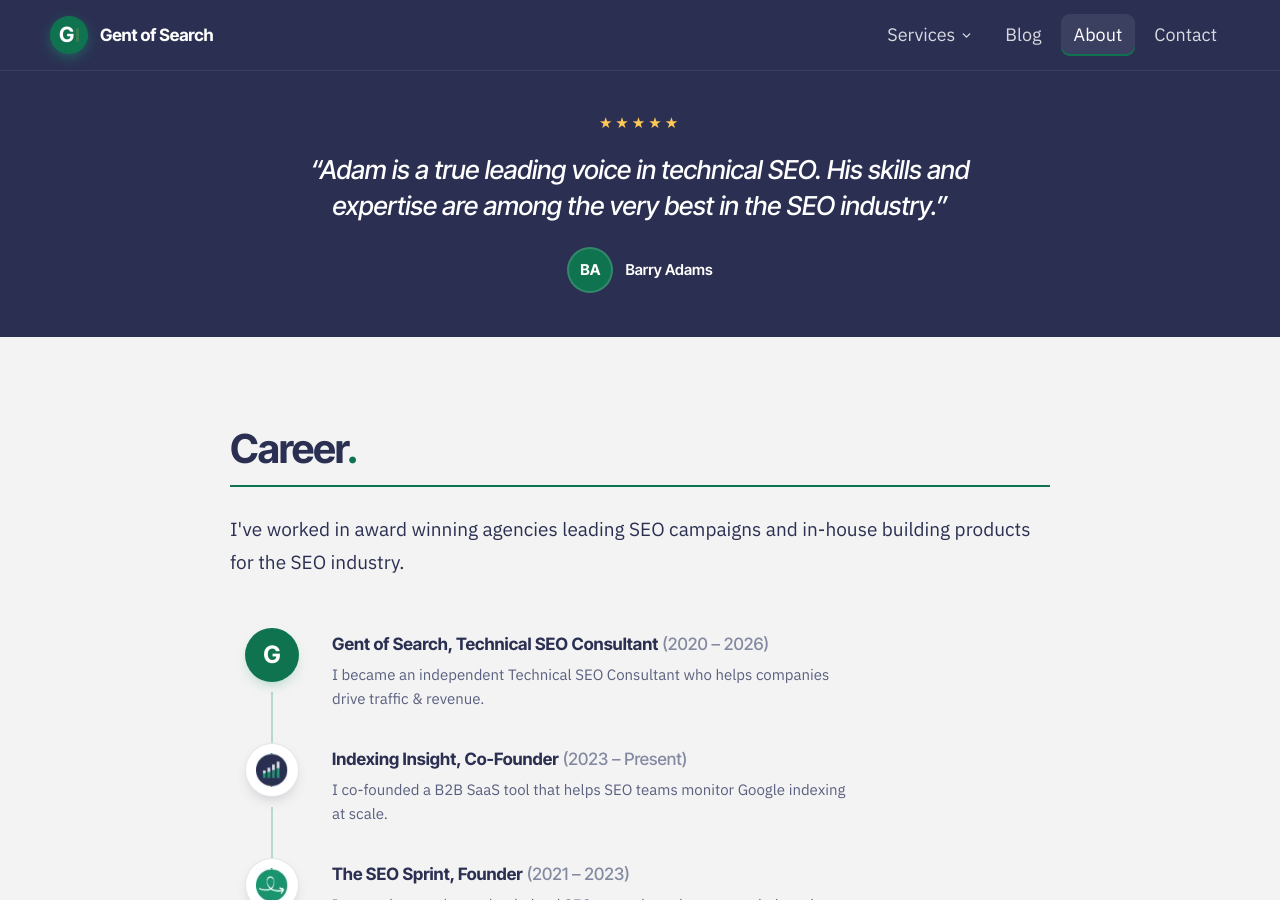
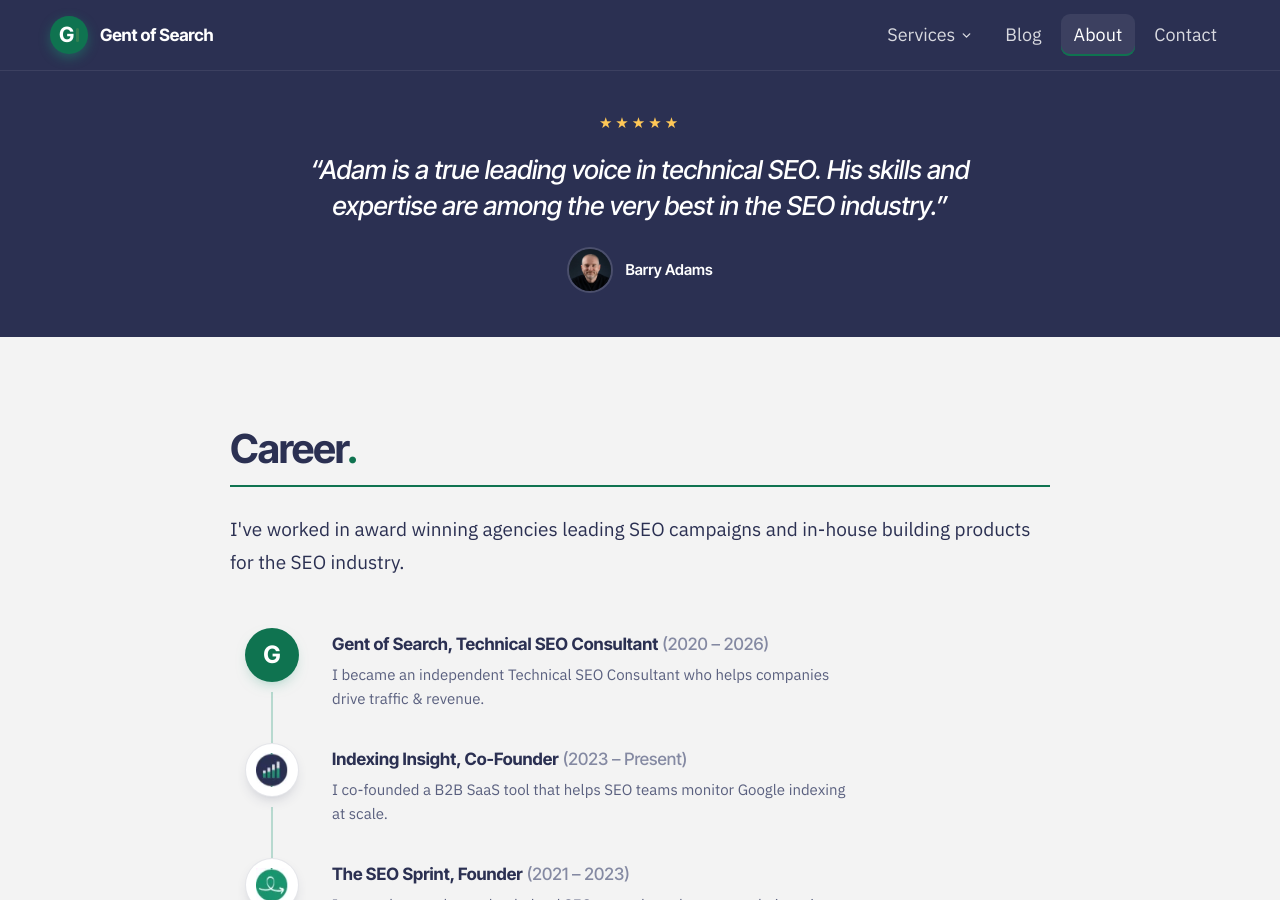
Before and after one commit to Gent-of-Search/gentofsearch.com, a Jekyll site: the page built from about.html, in a window 1280 px wide and 900 px high, scrolled down 598 px. Built offline with Jekyll 4.4.1, drawn with Linux system fonts in a browser that asks for light colours.

Commit message:
About testimonial: use Barry Adams headshot instead of initials

```diff
--- a/about.html
+++ b/about.html
@@ -30,7 +30,7 @@ nav_active: about
     <span style="color:#FFC857; letter-spacing:3px; font-size:15px;">★★★★★</span>
     <p style="font-family:'Inter Tight',sans-serif; font-weight:500; font-style:italic; font-size:clamp(20px,2.4vw,26px); line-height:1.4; letter-spacing:-0.01em; color:#FFFFFF; max-width:720px; margin:0;">&ldquo;Adam is a true leading voice in technical SEO. His skills and expertise are among the very best in the SEO industry.&rdquo;</p>
     <div style="display:inline-flex; align-items:center; gap:12px; margin-top:4px;">
-      <span style="width:46px; height:46px; border-radius:50%; background:#0F7350; display:grid; place-items:center; flex-shrink:0; border:2px solid rgba(255,255,255,0.15);"><span style="font-family:'Inter Tight',sans-serif; font-weight:700; font-size:15px; color:#FFFFFF;">BA</span></span>
+      <img width="240" height="240" loading="lazy" src="{{ '/testimonial-avatars/barry-adams.webp' | relative_url }}" alt="Barry Adams" style="width:46px; height:46px; border-radius:50%; object-fit:cover; flex-shrink:0; border:2px solid rgba(255,255,255,0.15);">
       <span style="color:#FFFFFF; font-size:15px; font-weight:600; font-family:'Inter Tight',sans-serif;">Barry Adams</span>
     </div>
   </div>
```
Also changed, not shown: testimonial-avatars/barry-adams.webp (added).
